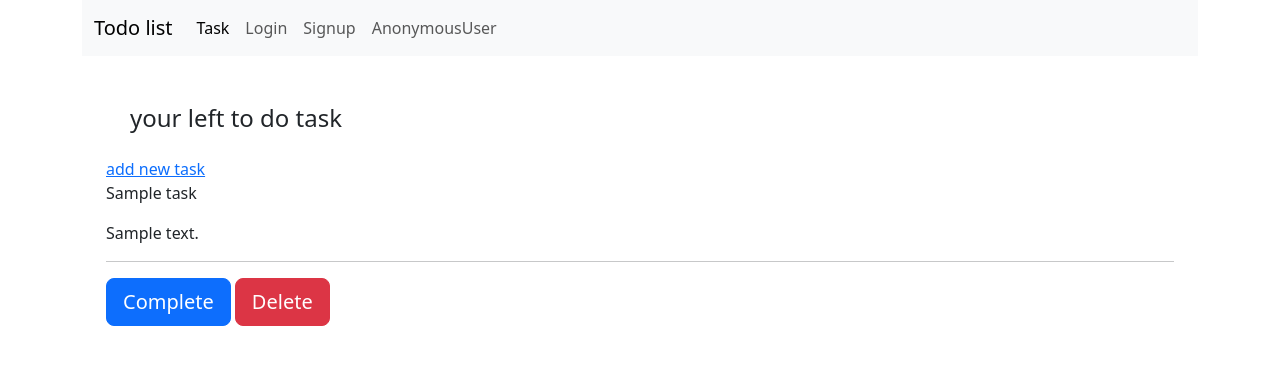
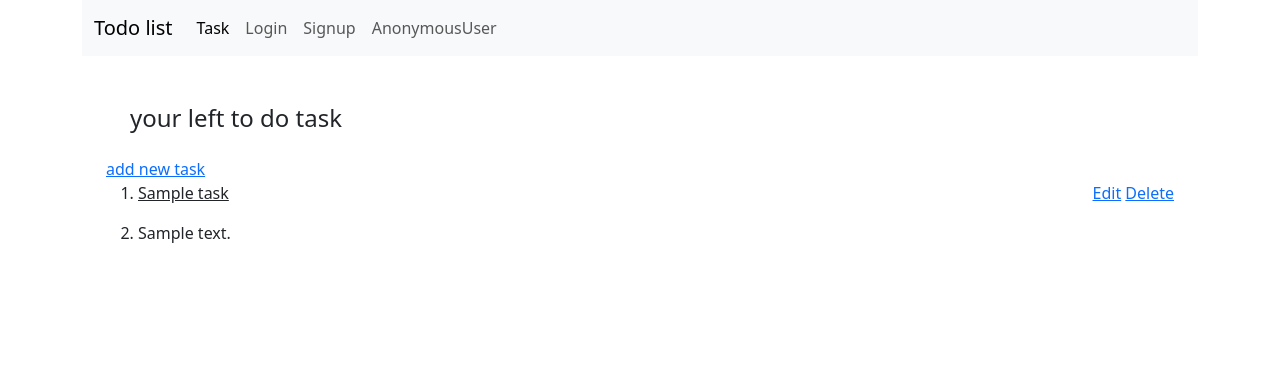
Before and after one commit to Prakash5209/todo-django, a Django app: page / in a window 1280 px wide. Shown: the top 365 px of the page. Run offline with Django 4.2, Linux system fonts and the light colour scheme; tables that the repository leaves empty hold one stand-in row (values such as "Sample post"); some libraries are stand-ins or nearby versions.

Commit message:
task-css edit-task

```diff
--- a/task/templates/task.html
+++ b/task/templates/task.html
@@ -4,10 +4,20 @@
 <a href="{% url 'task:new_task' %}">add new task</a>
 {% for task in object_list %}
     <div class="task_container">
-        <p>{{ task.title }}</p>
-        <p>{{ task.description }}</p><hr>
-        <a href="#" class="btn btn-primary btn-lg" role="button" aria-pressed="true">Complete</a>
-        <a href="{% url 'task:delete_task' task.id %}" class="btn btn-danger btn-lg" role="button" aria-pressed="true">Delete</a>
-    </div><br>
+        <div class="row">
+            <div class="col">
+                <ol>
+                    <li><p><u>{{ task.title }}</u></p></li>
+                    <li><p>{{ task.description }}</p></li>
+                </ol>
+            </div>
+            <div class="col-md-auto">
+                {% comment %} <a href="#" class="btn btn-primary btn-sm" role="button" aria-pressed="true">Edit</a>
+                <a href="{% url 'task:delete_task' task.id %}" class="btn btn-danger btn-sm" role="button" aria-pressed="true">Delete</a> {% endcomment %}
+                <a href="{% url 'task:edit_task' task.id %}">Edit</a>
+                <a href="{% url 'task:delete_task' task.id %}">Delete</a>
+            </div>
+        </div>
+    </div>
 {% endfor %}
 {% endblock content%}
--- a/task/urls.py
+++ b/task/urls.py
@@ -1,10 +1,11 @@
 from django.urls import path
 
-from task.views import TaskClassView,new_task,delete_task
+from task.views import TaskClassView,new_task,delete_task,edit_task
 
 app_name='task'
 urlpatterns = [
     path('',TaskClassView.as_view(),name='TaskClassView'),
     path('form/',new_task,name='new_task'),
-    path('delete-task/<int:pk>/',delete_task,name="delete_task")
+    path('delete-task/<int:pk>/',delete_task,name='delete_task'),
+    path('edit_task/<int:pk>/',edit_task,name='edit_task'),
 ]
--- a/task/views.py
+++ b/task/views.py
@@ -20,3 +20,12 @@ def delete_task(request,pk):
     task_model=Task.objects.get(id = pk)
     task_model.delete()
     return redirect('task:TaskClassView')
+
+def edit_task(request,pk):
+    task_model = Task.objects.get(id=pk)
+    form = Task_form(request.POST or None, instance=task_model)
+    if request.method == 'POST':
+        form.save()
+        return redirect('task:TaskClassView')
+    context={'form':form}
+    return render(request,'form.html',context)
```
Also changed, not shown: 2 other files.
